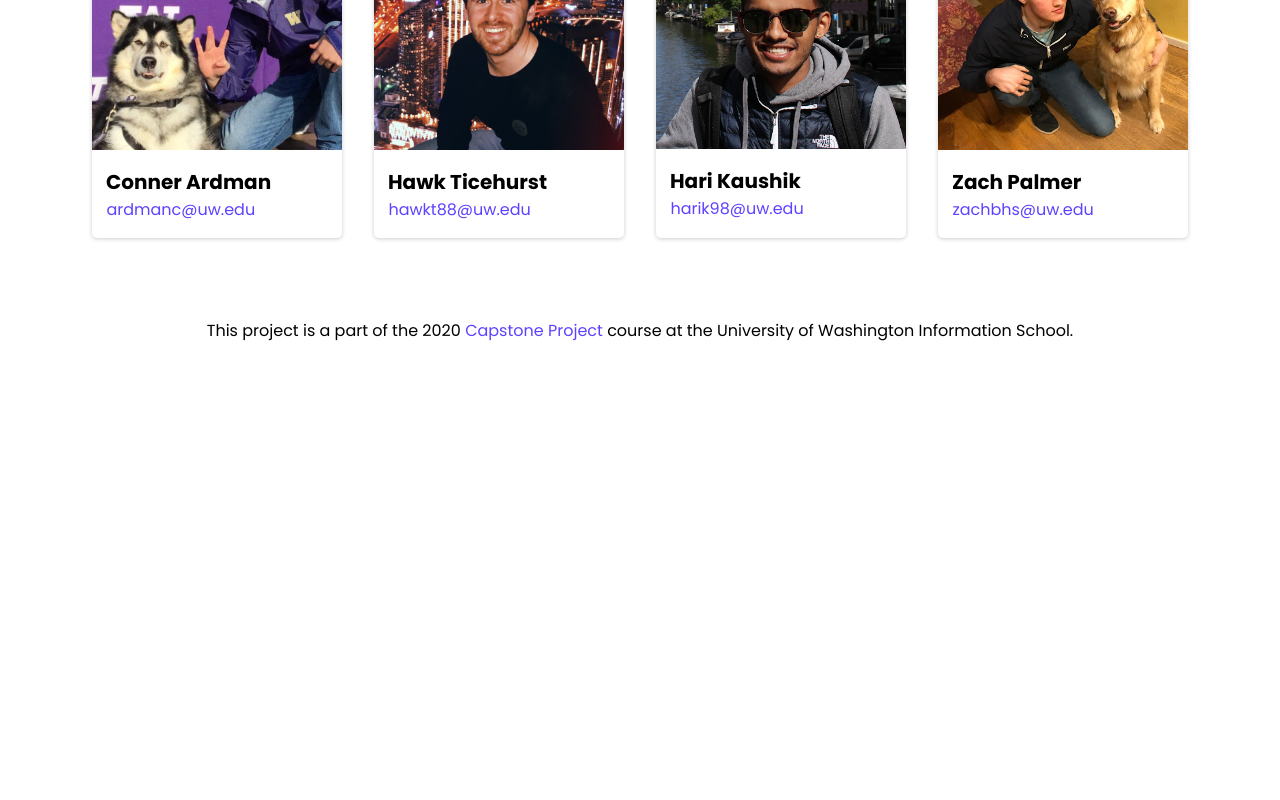
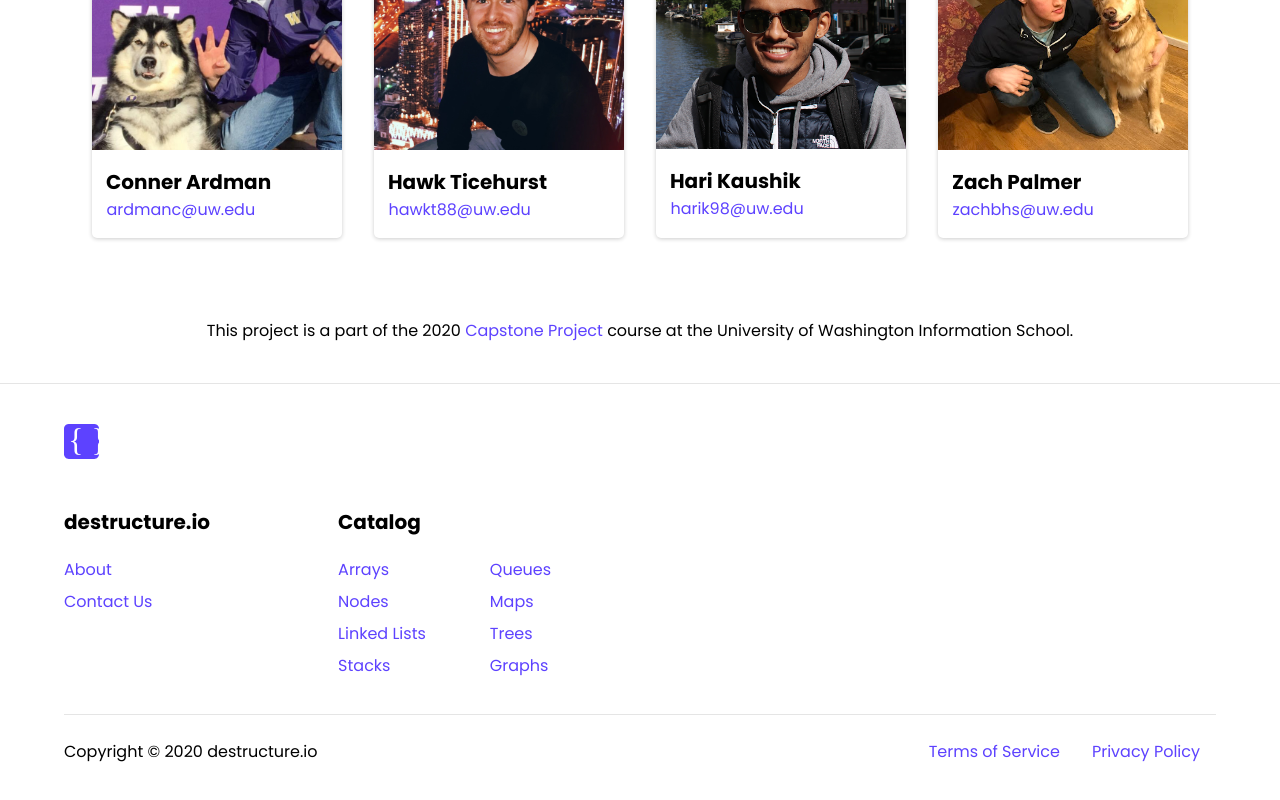
Before and after one commit to hawkticehurst/destructure-io, a React (Create React App) app: page / in a window 1280 px wide. Shown: the part 2623-3423 px from the top of the page. Before the commit the page ends 2998 px from the top, so only its background shows below. Built offline with nearby package versions, Linux system fonts and the light colour scheme; no server answers.

Commit message:
Footer (#34)
* Implement footer component

* Add destructure.io logo svg

* Add Footer component to catalog page

* Add Footer component to home page

* Add Footer component to summary page page

* Implement footer component styles

```diff
--- a/src/App.css
+++ b/src/App.css
@@ -64,6 +64,12 @@ a {
 
 a:hover {
   color: var(--hero-purple-highlighted);
+}
+
+hr {
+  height: 1px;
+  background-color: rgba(0, 0, 0, 0.1);
+  border: none;
 }
 
 code {
@@ -532,6 +538,72 @@ button, input {
   height: var(--hamburger-icon-height);
 }
 
+/********* FOOTER COMPONENT *********/
+.footer-container {
+  padding: 2em 4em;
+}
+
+.footer-container img {
+  display: block;
+  width: 35px;
+  height: 35px;
+  margin-bottom: 2em;
+}
+
+.footer-container hr {
+  height: 1px;
+  background-color: rgba(0, 0, 0, 0.1);
+  border: none;
+}
+
+.footer-container a:hover {
+  text-decoration: underline;
+}
+
+.footer-link-container {
+  display: flex;
+  justify-content: flex-start;
+  margin-bottom: 2em;
+}
+
+.footer-link-container h2 {
+  font-size: 20px;
+}
+
+.footer-link-container a {
+  line-height: 2em;
+}
+
+.footer-company-column, .footer-catalog-column {
+  display: flex;
+  flex-flow: column nowrap;
+  margin-right: 8em;
+}
+
+.footer-catalog-links {
+  display: grid;
+  grid-template-rows: repeat(4,2em);
+  grid-column-gap: 4em;
+  grid-auto-flow: column;
+}
+
+.footer-copyright-container {
+  display: flex;
+  justify-content: space-between;
+  align-items: center;
+}
+
+.footer-legal-container {
+  display: flex;
+  flex-flow: row nowrap;
+  justify-content: center;
+}
+
+.footer-legal-container a {
+  margin: 0 1em;
+}
+
+
 /********* Sidebar *********/
 .sidebar {
   z-index: 2;
@@ -719,16 +791,16 @@ button, input {
 
 /********* LEARNING MODULE *********/
 .catalog-hero-container {
-  padding: 0 1.5em 1em;
+  padding: 0 1.5em;
 }
 
 .catalog-hero-container p {
   margin-bottom: 1.5em;
 }
 
-.catalog-hero-container hr {
+.catalog-page hr {
   height: 1px;
-  background-color: rgba(0, 0, 0, 0.2);
+  background-color: rgba(0, 0, 0, 0.1);
   border-style: none;
 }
 
@@ -738,6 +810,7 @@ button, input {
   grid-gap: 2em;
   justify-items: center;
   padding: 1em 1.5em 2em 1.5em;
+  margin: 3em 0;
 }
 
 .catalog-card {
@@ -768,7 +841,7 @@ button, input {
 }
 
 .coming-soon {
-  background-color: lightgray;
+  background-color: var(--hero-grey);
 }
 
 .learning-module-container {
--- a/src/components/catalog/Catalog.js
+++ b/src/components/catalog/Catalog.js
@@ -1,10 +1,11 @@
 import React from 'react';
 import CatalogCard from './CatalogCard';
 import NavBar from '../common/NavBar';
+import Footer from '../common/Footer';
 
 function Catalog(props) {
   return (
-    <div>
+    <div className="catalog-page">
       <NavBar navBarType="catalog" />
       <div className="catalog-hero-container">
         <h1>Content Catalog</h1>
@@ -21,6 +22,8 @@ function Catalog(props) {
         <CatalogCard title="Learn Trees" description="Learn one of the most fundamental data structures in computer science." />
         <CatalogCard title="Learn Graphs" description="Learn one of the most fundamental data structures in computer science." />
       </div>
+      <hr />
+      <Footer />
     </div>
   );
 }
--- /dev/null
+++ b/src/components/common/Footer.js
@@ -0,0 +1,47 @@
+import React from 'react';
+import { Link } from 'react-router-dom';
+
+/**
+ * Required Props:
+ * toggleSideBar {function} - Callback for toggling the sidebar
+ * SubModuleTitle {String} - Title of current submodule
+ * navBarType {String} - String representing which version of the navbar to render
+ *    Nav Bar Types: 'summary', 'module', 'homepage', 'catalog', 'sign-in', 'sign-up'
+ */
+function Footer() {
+  return (
+    <div className="footer-container">
+      <img src={require('./images/destructure-icon.svg')} alt="Destructure.io Logo" />
+      <div className="footer-link-container">
+        <div className="footer-company-column">
+          <h2>destructure.io</h2>
+          <Link to="/">About</Link>
+          <Link to="/">Contact Us</Link>
+        </div>
+        <div className="footer-catalog-column">
+          <h2>Catalog</h2>
+          <div className="footer-catalog-links">
+            <Link to="/learn">Arrays</Link>
+            <Link to="/learn">Nodes</Link>
+            <Link to="/learn/linked-list">Linked Lists</Link>
+            <Link to="/learn">Stacks</Link>
+            <Link to="/learn">Queues</Link>
+            <Link to="/learn">Maps</Link>
+            <Link to="/learn">Trees</Link>
+            <Link to="/learn">Graphs</Link>
+          </div>
+        </div>
+      </div>
+      <hr />
+      <div className="footer-copyright-container">
+        <p>Copyright © 2020 destructure.io</p>
+        <div className="footer-legal-container">
+          <Link to="/">Terms of Service</Link>
+          <Link to="/">Privacy Policy</Link>
+        </div>
+      </div>
+    </div>
+  );
+}
+
+export default Footer;
--- a/src/components/home/HomePage.js
+++ b/src/components/home/HomePage.js
@@ -1,5 +1,6 @@
 import React from 'react';
 import NavBar from '../common/NavBar';
+import Footer from '../common/Footer';
 import LinkedList from './LinkedList';
 import GuidedLearning from './GuidedLearning';
 import Catalog from './Catalog';
@@ -38,6 +39,8 @@ function HomePage(props) {
           course at the University of Washington Information School.
         </p>
       </footer>
+      <hr />
+      <Footer />
     </div>
   );
 }
--- a/src/components/learning-module/SummaryPage.js
+++ b/src/components/learning-module/SummaryPage.js
@@ -1,5 +1,6 @@
 import React, { useState, useEffect, useRef } from 'react';
 import NavBar from '../common/NavBar';
+import Footer from '../common/Footer';
 import PageNotFound from '../common/PageNotFound';
 import SubModuleProgressRow from './SubModuleProgressRow';
 import { useParams } from 'react-router-dom';
@@ -92,6 +93,8 @@ function SummaryPage() {
           </div>
         </div>
       </div>
+
+      <Footer />
     </div>
   );
 }
```
Also changed, not shown: src/components/common/images/destructure-icon.svg (added).
